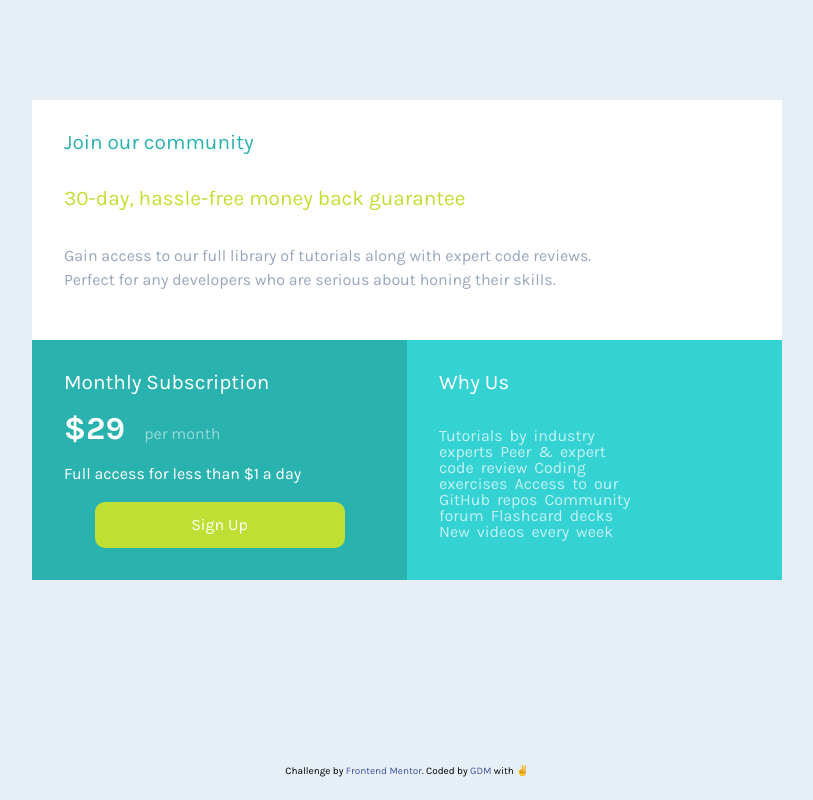
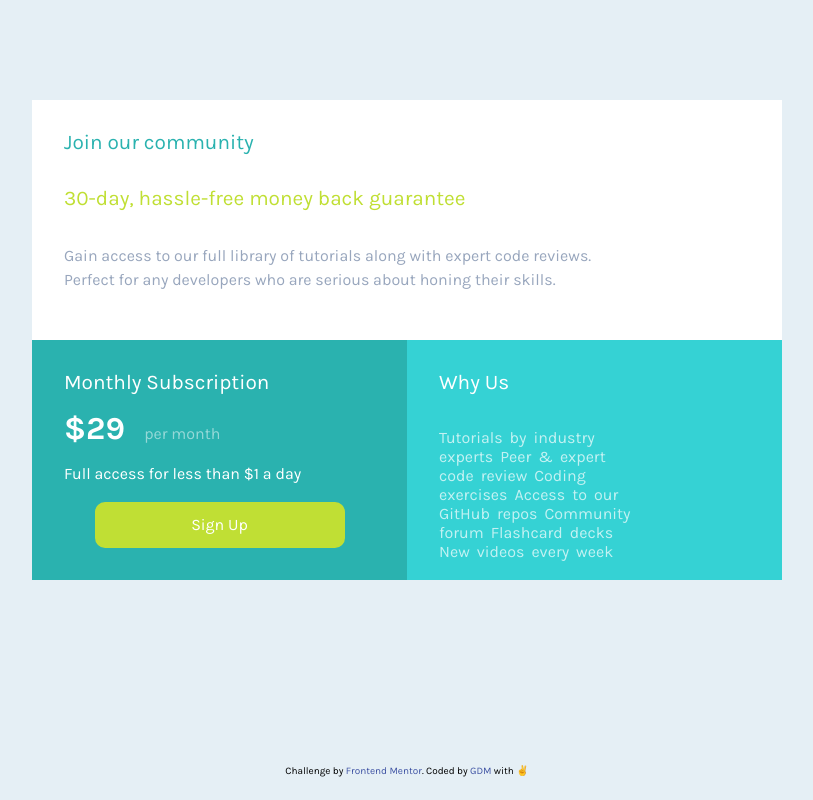
Before and after one commit to GecikaDM/Single-price-grid-component, a plain HTML site: page index.html in a window 1280 px wide. Shown: the whole page, without its empty margins (233-1046 px from the left). Drawn offline with Linux system fonts and the light colour scheme.

Commit message:
style: restyle and comments

```diff
--- a/css/style.css
+++ b/css/style.css
@@ -20,6 +20,10 @@ h1, h2 {
 h1 {
   color: hsl(179, 62%, 43%);
 }
+/**
+** Mobile version from 320px
+**/
+
 .container {
   width: 90%;
   height: 100%;
@@ -41,6 +45,7 @@ h1 {
 .intro_offer p {
   line-height: 1.5;
 }
+
 .subscription {
   background-color:  hsl(179, 62%, 43%);
   padding: 1.5rem;
@@ -92,7 +97,12 @@ a {
   width: 65%;
   opacity: 0.7;
   word-spacing: 0.2rem;
+  line-height: normal;
 }
+
+/**
+** Footer
+**/
 
 .attribution {
   position: fixed;
@@ -105,6 +115,11 @@ a {
 .attribution a {
   color: hsl(228, 45%, 44%);
 }
+
+/**
+** Breakpoints
+**/
+
 @media screen and (min-width: 375px) {
  .container {
    width: 350px;
@@ -159,5 +174,5 @@ a {
   }
 .intro_offer-paragraph {
   width: 80%;
+  }
 }
-}
```
Also changed, not shown: index.html (+2 -2 lines).
